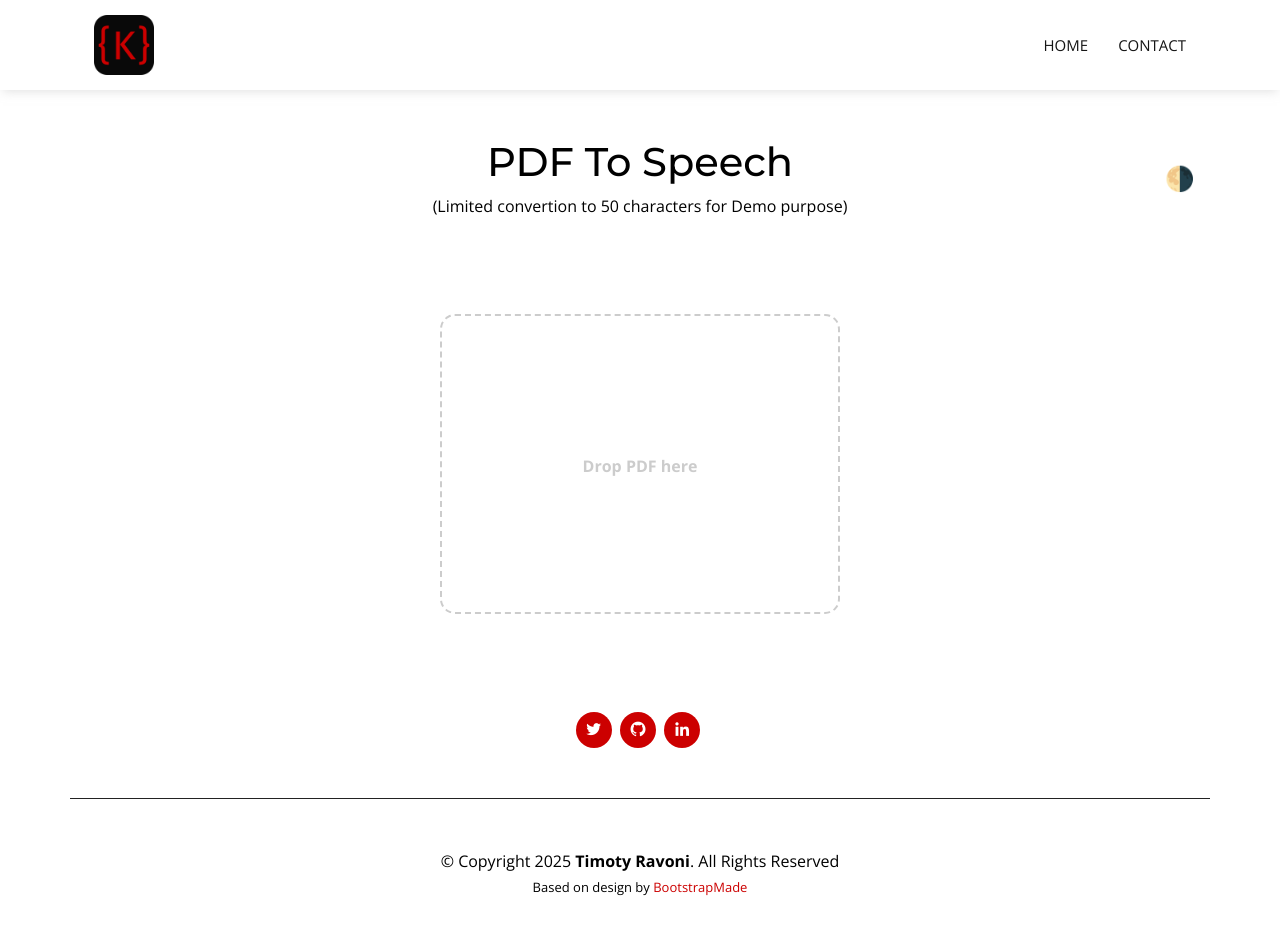
After one commit to Kurokatana94/WebPortfolio, a Flask app: page /pdf-to-speech-demo in a window 1280 px wide. The commit adds this page. Run offline with Flask 3, Linux system fonts and the light colour scheme; some libraries are stand-ins or nearby versions.

Commit message:
Add project card for pdf-to-speech w/ demo

```diff
--- a/main.py
+++ b/main.py
@@ -1,13 +1,19 @@
 from flask import Flask, render_template, redirect, url_for, request, jsonify
 from flask_bootstrap import Bootstrap5
+from zyphra import ZyphraClient
+import fitz # PyMuPDF
+import flask
 import datetime as dt
 import logging
 import requests
+import io
 import os
 
 app = Flask(__name__)
 app.config['SECRET_KEY'] = os.environ.get('SECRET_KEY')
 Bootstrap5(app)
+
+ZYPHRA_KEY = os.environ.get('ZYPHRA_KEY')
 
 PORTFOLIO_EMAIL = os.environ.get('PORT_EMAIL')
 MY_EMAIL = os.environ.get('MY_EMAIL')
@@ -36,7 +42,7 @@ def contact():
             logging.exception(f"Mailgun error: {ex}")
     return render_template('contact-me.html', year=dt.datetime.now().year)
 
-# ============================
+# ============================ DEMOs ============================
 
 @app.route('/todo-notepad-demo')
 def todo_notepad_demo():
@@ -53,5 +59,44 @@ def get_sentence():
     author = result['author']
     return jsonify({'text': text, 'author': author})
 
+@app.route('/pdf-to-speech-demo')
+def pdf_to_speech_demo():
+    return render_template('pdf-to-speech-demo.html', year=dt.datetime.now().year)
+
+# ======== PDF TEXT EXTRACTION ========
+def extract_pdf_text(file):
+    doc = fitz.open(stream=file.read(), filetype='pdf')
+    pdf_text = ''
+    for page in doc:
+        pdf_text += page.get_text()
+    print(pdf_text)
+    return pdf_text[:50] #add limit [:n] if there is one with the api ---> ADDED LIMIT FOR TESTING PURPOSES SO THAT I WON'T FINISH MY CREDITS IN FEW DAYS - MIGHT EVEN LEAVE IT AS SUCH FOR THE LIVE DEMO
+
+
+# ======== AUDIO CONVERSION THRU API ========
+@app.route('/upload-pdf', methods=['POST'])
+def upload_pdf():
+    pdf_file = request.files.get('pdf')
+
+    if pdf_file:
+        text = extract_pdf_text(pdf_file)
+        with ZyphraClient(api_key=ZYPHRA_KEY) as client:
+            mp3_data = client.audio.speech.create(
+                text=text,
+                speaking_rate=15,
+                myme_type='audio/mp3',
+            )
+
+        mp3_io = io.BytesIO(mp3_data)
+        mp3_io.seek(0)
+
+        filename = f"audio_{dt.datetime.now().strftime('%Y%m%d_%H%M%S')}.mp3"
+
+        return flask.send_file(mp3_io,
+                         mimetype='audio/mpeg',
+                         as_attachment=False,
+                         download_name=filename)
+
+
 if __name__ == '__main__':
     app.run(debug=False)
--- a/requirements.txt
+++ b/requirements.txt
@@ -76,7 +76,7 @@ pytz==2025.1
 #pywin32==310
 pyzmq==26.4.0
 referencing==0.36.2
-requests==2.32.0
+requests~=2.25.1
 rpds-py==0.24.0
 six==1.17.0
 soupsieve==2.6
@@ -95,3 +95,6 @@ Wikipedia-API==0.7.1
 WTForms==3.0.1
 yarg==0.1.9
 yarl==1.10.0
+
+fitz~=0.0.1.dev2
+zyphra~=0.1.6
--- /dev/null
+++ b/static/assets/css/pdf-to-speech-style.css
@@ -0,0 +1,63 @@
+
+/* GENERAL STYLES */
+.center-items {
+    display: flex;
+    justify-content: center;
+    align-items: center;
+}
+
+.center-vertically {
+    position: relative;
+    top: 50%;
+    transform: translateY(-50%);
+}
+
+/* PDF DROP ZONE */
+#drop-zone {
+    width:400px;
+    height:300px;
+    border:2px dashed #ccc;
+    text-align:center;
+    vertical-align: middle;
+    border-radius: 15px;
+    line-height:300px;
+    color: #ccc;
+}
+
+/* AUDIO PLAYER AND DOWNLOADER */
+#player {
+    margin-top:20px;
+    display:none;
+}
+
+.download-btn{
+    color: rgb(0, 202, 0);
+    font-size: 2.5rem;
+    display: inline-block;
+    vertical-align: top;
+}
+
+.download-btn:hover{
+    color: rgb(27, 231, 27);
+}
+
+/* DARK MODE */
+:root {
+    --bg-color: #ffffff;
+    --text-color: #000000;
+  }
+
+  body {
+    background-color: var(--bg-color);
+    color: var(--text-color);
+  }
+
+  body.dark-mode {
+    --bg-color: #121212;
+    --text-color: #ffffff;
+  }
+
+  textarea {
+    background-color: var(--bg-color) !important;
+    color: var(--text-color) !important;
+  }
--- /dev/null
+++ b/static/assets/js/pdf-to-speech-script.js
@@ -0,0 +1,86 @@
+const dropZone = document.getElementById('drop-zone');
+const audioElement = document.getElementById('audio');
+const player = document.getElementById('player');
+const downloadLink = document.getElementById('download-link');
+const loadingGif = document.getElementById('loading')
+
+// Event listeners for drag and drop functionality
+dropZone.addEventListener('dragover', (e) => {
+    e.preventDefault();
+    dropZone.style.borderColor = 'rgb(0, 202, 0)';
+});
+
+dropZone.addEventListener('dragleave', () => {
+    dropZone.style.borderColor = '#ccc';
+});
+
+// Handle the drop event activates loading gif and fetches the audio from the api run in the backend (flask)
+dropZone.addEventListener('drop', (e) => {
+    e.preventDefault();
+    const file = e.dataTransfer.files[0];
+    if (file && file.type === "application/pdf") {
+        const formData = new FormData();
+        formData.append('pdf', file);
+
+        loadingGif.style.display = 'block';
+
+        fetch('/upload-pdf', {
+            method: 'POST',
+            body: formData,
+        })
+        .then(response => {
+            const disposition = response.headers.get('Content-Disposition');
+            let filename = "tts_output.mp3";
+            if (disposition && disposition.includes('filename=')) {
+                const match = disposition.match(/filename="?(.+?)"?$/);
+                if (match) {
+                    filename = match[1];
+                }
+            }
+            return response.blob().then(blob => ({ blob, filename }));
+        })
+        .then(({blob, filename}) => {
+            const audioUrl = URL.createObjectURL(blob);
+
+            audioElement.src = audioUrl;
+            downloadLink.href = audioUrl;
+            downloadLink.download = filename;
+            player.style.display = 'block';
+        })
+        .catch(error =>
+            console.error('Upload or playback failed: ', error))
+        .finally(() => {
+            loadingGif.style.display = 'none';
+        });
+        } else {
+            alert('Please drop a PDF file.');
+        }
+})
+
+// Dark mode toggle
+const toggleButton = document.getElementById('theme-toggle');
+const body = document.body;
+
+// Check for saved user preference, if any, on load of the website
+if (localStorage.getItem('theme') === 'dark') {
+  body.classList.add('dark-mode');
+}
+
+// Toggle dark mode on button click
+toggleButton.addEventListener('click', () => {
+  body.classList.toggle('dark-mode');
+  // Save the user's preference in localStorage
+  if (body.classList.contains('dark-mode')) {
+    localStorage.setItem('theme', 'dark');
+  } else {
+    localStorage.setItem('theme', 'light');
+  }
+});
+
+// Apply system preference if no user preference is set
+if (!localStorage.getItem('theme')) {
+  if (window.matchMedia && window.matchMedia('(prefers-color-scheme: dark)').matches) {
+      body.classList.add('dark-mode');
+      localStorage.setItem('theme', 'dark');
+  }
+}
--- /dev/null
+++ b/templates/pdf-to-speech-demo.html
@@ -0,0 +1,79 @@
+{% extends "base.html" %}
+
+{% block extra_css %}
+  <link href="static/assets/css/pdf-to-speech-style.css" rel="stylesheet">
+{% endblock %}
+
+{% block body %}
+  <main id="main">
+    <div class="container">
+      <div class="row justify-content-end">
+        <div class="col-md-6 my-5 text-center">
+          <h1>PDF To Speech</h1>
+          (Limited convertion to 50 characters for Demo purpose)
+        </div>
+              <!-- ================== DARK/LIGHT MODE ================== -->
+        <div class="col-md-3 center-items">
+          <div class="col-md-1 offset-md-11 my-5">
+            <a type="button" id="theme-toggle" style="font-size: 1.5rem;">🌗</a>
+          </div>
+        </div>
+      </div>
+      <div class="row justify-content-center mt-5">
+        <div id="drop-zone" class="col-md-6">
+          <strong>Drop PDF here</strong>
+        </div>
+      </div>
+      <div class="row justify-content-center">
+        <div class="col-md-6 center-items">
+          <img id="loading" src="static/assets/img/app-img/Spin@1x-1.0s-200px-200px.gif" alt="Loading..." class="img-fluid" style="display: none; transform: scale(.5)"/>
+        </div>
+      </div>
+      <div class="row justify-content-center my-3">
+        <div class="col-md-6 text-center">
+          <input type="file" id="file-input" accept=".pdf" class="form-control" hidden/>
+        </div>
+      </div>
+      <div class="row justify-content-center my-3">
+        <div id="player" class="col-md-6 offset-md-3">
+          <audio id="audio" controls></audio>
+          <a id="download-link" download="tts_output.mp3" href="" class="mx-2 download-btn text-center"><i class="bi bi-download"></i></a>
+        </div>
+      </div>
+    </div>
+  </main>
+{% endblock %}
+
+{% block extra_js %}
+  <!-- Type Before It's Gone JS File -->
+  <script src="static/assets/js/pdf-to-speech-script.js"></script>
+{% endblock %}
+
+{% block footer %}
+  <!-- ======= Footer ======= -->
+  <footer id="footer" style="background: none !important;">
+
+    <div class="footer-top">
+
+      <div class="container">
+
+        <div class="social-links">
+          <a href="https://x.com/Kurokatana94" class="twitter"><i class="bx bxl-twitter"></i></a>
+<!--          <a href="#" class="instagram"><i class="bx bxl-instagram"></i></a> meh instagram bad -->
+          <a href="https://github.com/Kurokatana94" class="github"><i class="bx bxl-github"></i></a>
+          <a href="https://www.linkedin.com/in/timoty-ravoni-b91ba21b5/" class="linkedin"><i class="bx bxl-linkedin"></i></a>
+        </div>
+
+      </div>
+    </div>
+
+    <div class="container footer-bottom clearfix">
+      <div class="copyright">
+        &copy; Copyright {{year}} <strong><span>Timoty Ravoni</span></strong>. All Rights Reserved
+      </div>
+      <div class="credits">
+        Based on design by <a href="https://bootstrapmade.com/" target="_blank">BootstrapMade</a>
+      </div>
+    </div>
+  </footer><!-- End Footer -->
+{% endblock %}
```
Also changed, not shown: templates/portfolio-cards.html (+14 -0 lines), static/assets/img/app-img/Spin@1x-1.0s-200px-200px.gif (added), static/assets/img/portfolio/pdf_to_speech.png (added).
